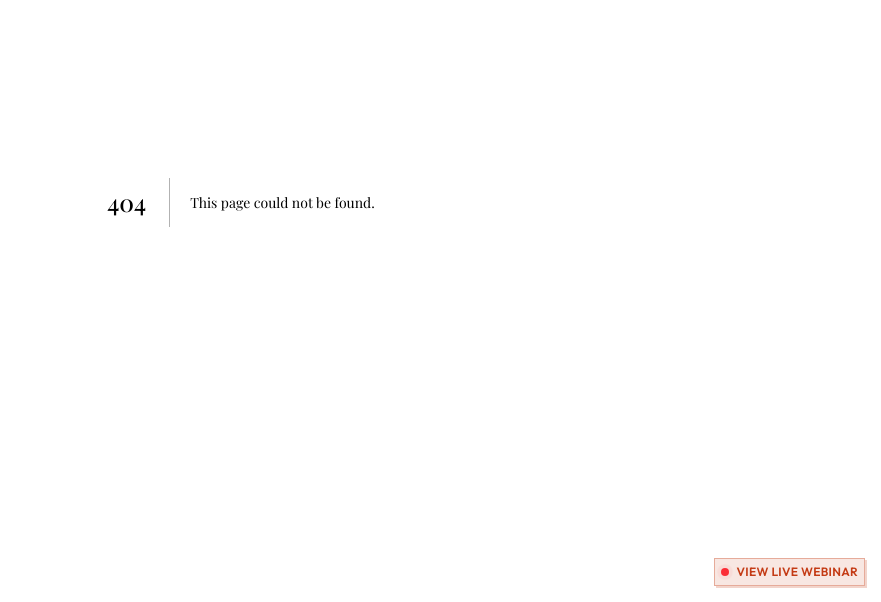
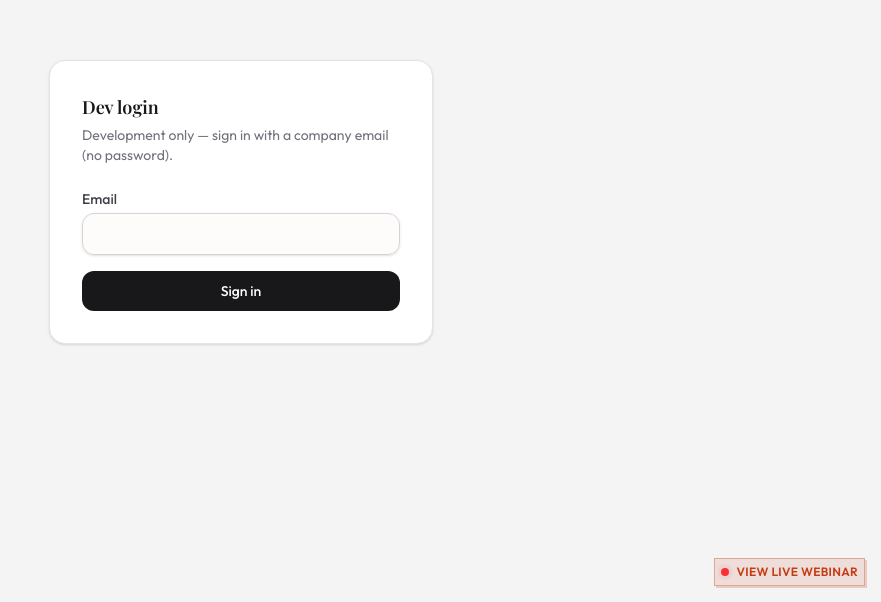
Before and after one commit to harshBoii/Immortel, a Next.js app: page /dev/login in a window 1280 px wide. Before the commit this address had no page. Shown: the part 198-800 px from the top of the page, without its empty margins (399-1280 px from the left). Built offline with nearby package versions, Linux system fonts and the light colour scheme; a web font is replaced by a local one.

Commit message:
feat: GEO on Shoppify Radhe Radhe

```diff
--- /dev/null
+++ b/src/app/api/auth/dev-login/route.ts
@@ -0,0 +1,39 @@
+import { NextResponse } from 'next/server';
+import { prisma } from '@/lib/prisma';
+import { setAuthCookie } from '@/lib/auth';
+
+export async function POST(request: Request) {
+  if (process.env.NODE_ENV !== 'development') {
+    return NextResponse.json({ error: 'Not found' }, { status: 404 });
+  }
+
+  try {
+    const body = await request.json();
+    const { email } = body;
+
+    if (!email || typeof email !== 'string') {
+      return NextResponse.json({ error: 'Email is required' }, { status: 400 });
+    }
+
+    const company = await prisma.company.findUnique({
+      where: { email: email.trim().toLowerCase() },
+    });
+
+    if (!company) {
+      return NextResponse.json({ error: 'No company found for that email' }, { status: 401 });
+    }
+
+    await setAuthCookie(company.id);
+
+    return NextResponse.json({
+      success: true,
+      redirect: '/',
+    });
+  } catch (err) {
+    console.error('Dev login error:', err);
+    return NextResponse.json(
+      { error: 'Something went wrong. Please try again.' },
+      { status: 500 }
+    );
+  }
+}
--- /dev/null
+++ b/src/app/dev/login/dev-login-client.tsx
@@ -0,0 +1,71 @@
+'use client';
+
+import { useRouter } from 'next/navigation';
+import { useState } from 'react';
+
+export default function DevLoginClient() {
+  const router = useRouter();
+  const [email, setEmail] = useState('');
+  const [loading, setLoading] = useState(false);
+  const [error, setError] = useState('');
+
+  async function handleSubmit(e: React.FormEvent) {
+    e.preventDefault();
+    setError('');
+    setLoading(true);
+    try {
+      const res = await fetch('/api/auth/dev-login', {
+        method: 'POST',
+        headers: { 'Content-Type': 'application/json' },
+        body: JSON.stringify({ email }),
+        credentials: 'include',
+      });
+      const data = await res.json();
+      if (!res.ok) {
+        setError(data.error ?? 'Login failed');
+        return;
+      }
+      router.push(data.redirect ?? '/');
+      router.refresh();
+    } catch {
+      setError('Something went wrong, please try again.');
+    } finally {
+      setLoading(false);
+    }
+  }
+
+  return (
+    <div className="flex min-h-screen flex-col items-center justify-center bg-zinc-100 px-4">
+      <div className="w-full max-w-sm rounded-2xl border border-zinc-200 bg-white p-8 shadow-sm">
+        <h1 className="text-lg font-semibold text-zinc-900">Dev login</h1>
+        <p className="mt-1 text-sm text-zinc-500">
+          Development only — sign in with a company email (no password).
+        </p>
+        <form onSubmit={handleSubmit} className="mt-6 space-y-4">
+          <div>
+            <label htmlFor="dev-email" className="block text-sm font-medium text-zinc-700">
+              Email
+            </label>
+            <input
+              id="dev-email"
+              type="email"
+              autoComplete="email"
+              value={email}
+              onChange={(e) => setEmail(e.target.value)}
+              className="mt-1 w-full rounded-lg border border-zinc-300 px-3 py-2 text-zinc-900 shadow-sm focus:border-zinc-500 focus:outline-none focus:ring-1 focus:ring-zinc-500"
+              required
+            />
+          </div>
+          {error ? <p className="text-sm text-red-600">{error}</p> : null}
+          <button
+            type="submit"
+            disabled={loading}
+            className="w-full rounded-lg bg-zinc-900 py-2.5 text-sm font-medium text-white hover:bg-zinc-800 disabled:cursor-not-allowed disabled:opacity-50"
+          >
+            {loading ? 'Signing in…' : 'Sign in'}
+          </button>
+        </form>
+      </div>
+    </div>
+  );
+}
--- /dev/null
+++ b/src/app/dev/login/page.tsx
@@ -0,0 +1,9 @@
+import { notFound } from 'next/navigation';
+import DevLoginClient from './dev-login-client';
+
+export default function DevLoginPage() {
+  if (process.env.NODE_ENV !== 'development') {
+    notFound();
+  }
+  return <DevLoginClient />;
+}
--- a/src/middleware.ts
+++ b/src/middleware.ts
@@ -14,6 +14,7 @@ export function middleware(request: NextRequest) {
   const { pathname } = request.nextUrl;
 
   const isLoginPage = pathname === '/login';
+  const isDevLoginPage = pathname === '/dev/login';
   const isLandingPage = pathname === '/landing';
   const isAuthApi = pathname.startsWith('/api/auth');
   const isCronApi = pathname.startsWith('/api/cron');
@@ -34,6 +35,7 @@ export function middleware(request: NextRequest) {
 
   const isPublic =
     isLoginPage ||
+    isDevLoginPage ||
     isLandingPage ||
     isAuthApi ||
     isCronApi ||
@@ -51,7 +53,7 @@ export function middleware(request: NextRequest) {
     isPublicBountyHuntArticle;
 
   if (isPublic) {
-    if (isLoginPage && hasValidAuthCookie(request)) {
+    if ((isLoginPage || isDevLoginPage) && hasValidAuthCookie(request)) {
       return NextResponse.redirect(new URL('/', request.url));
     }
     return NextResponse.next();
```
Also changed, not shown: 2 other files (tests, documents, lock files or other folders).
